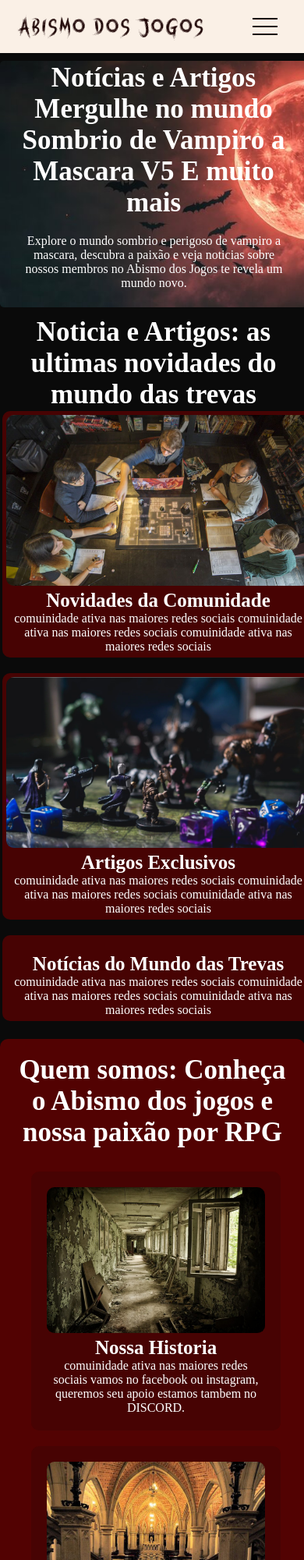
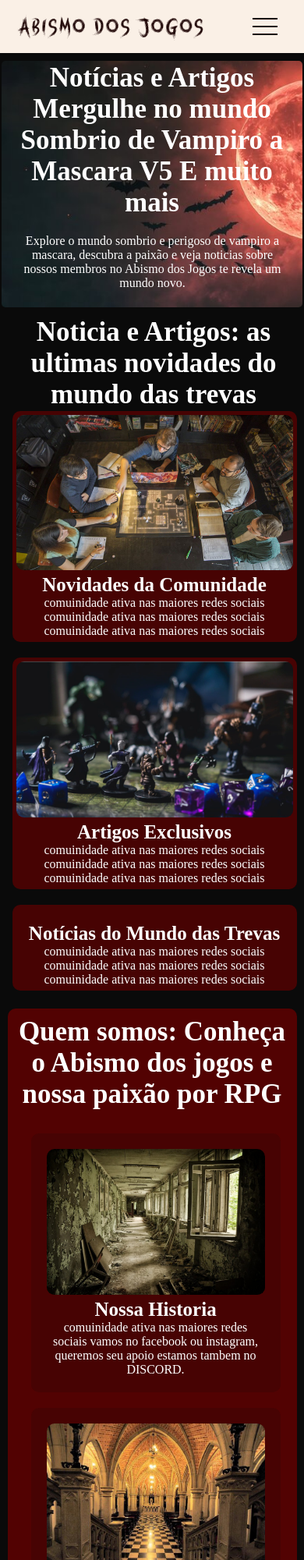
Before and after one commit to claudiotrole/vampiro, a plain HTML site: page index.html in a window 390 px wide. Shown: the top 2000 px of the page at 78% size. Drawn offline with Linux system fonts and the light colour scheme; a web font is replaced by a local one.

Commit message:
Update css.css

```diff
--- a/css.css
+++ b/css.css
@@ -1,10 +1,11 @@
 * {
     padding: 0;
     margin: 0;
+
 }
 body {
     background-color: #0a0a0a;
-    overflow-x: hidden;
+
 }
 
 @font-face {
@@ -78,6 +79,10 @@ main {
 
 @media (max-width: 780px) {
 
+   ul li a .nav-list{
+        overflow-x: hidden;
+
+    }
     body {
         overflow-x: hidden;
     }
@@ -93,17 +98,21 @@ main {
         justify-content: space-around;
         transform: translateX(100%);
         transition: transform 0.3s ease-in;
+
     }
     .nav-list li {
         margin-left: 0;
         opacity: 1;
+
     }
     .mobile-menu {
         display: block;
+
     }
 
     .nav-list.active {
         transform: translateX(0);
+
     }
 
     .mobile-menu.active .line1 {
@@ -372,6 +381,17 @@ h4 {
     body {
         overflow-x: hidden;
     }
+    #principal{
+        margin: 10px auto;
+       /*border: 1px solid red;*/
+    width: 98%;
+        background-image: url('imagens/lua.jpg');
+        background-repeat: no-repeat;
+        background-size: cover;
+        border-radius: 5px;
+       /* border: 1px solid blue;
+        background-color: rgb(0, 4, 26);*/
+    }
     .container {
         flex-direction: column;
         align-items: center;
@@ -443,12 +463,22 @@ h4 {
         align-items: center;
         width: 100%;
     }
+    .section1 {
+
+        width: 90%;
+        max-width: 600px;
+        margin: 20px auto;
+        padding: 10px;
+        background-color: rgba(90, 2, 2, 0.9);
+        border-radius: 10px;
+        text-align: center;
+    }
 
     .box {
 
         flex: 1;
         min-width: 280px;
-        max-width: 400px;
+        max-width: 355px;
         padding: 5px;
         background-color: rgb(71, 3, 3);
         border-radius: 10px;
@@ -458,9 +488,7 @@ h4 {
     }
 
 
-    body {
-        overflow-x: hidden;
-    }
+
 
 
 
```
